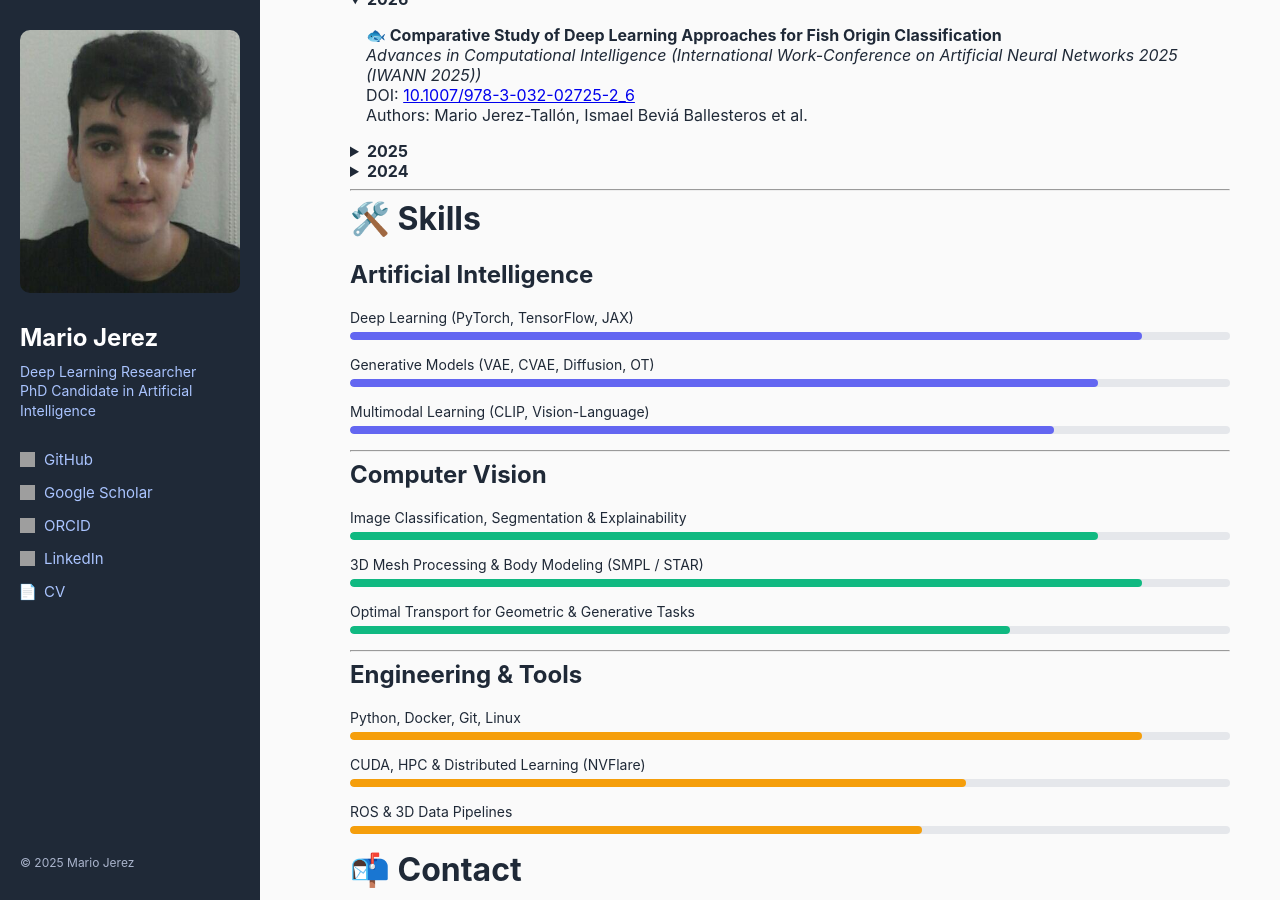
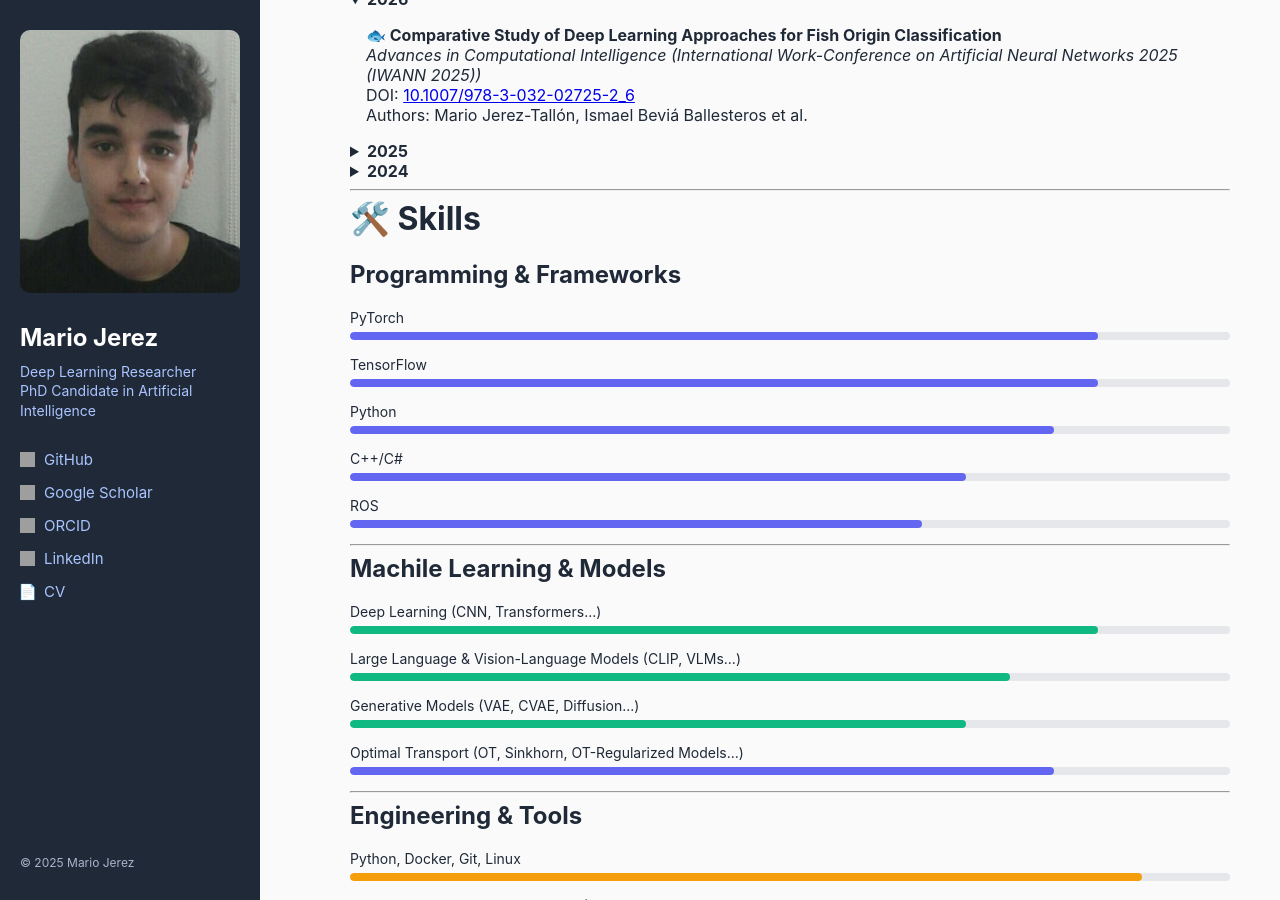
Before and after one commit to Mariojt72/Mariojt72.github.io, a Jekyll site: the page built from index.md, in a window 1280 px wide and 900 px high, scrolled down 619 px. Built offline with Jekyll 4.4.1, drawn with Linux system fonts in a browser that asks for light colours; grey boxes are pictures that could not be loaded.

Commit message:
Update index.md

```diff
--- a/index.md
+++ b/index.md
@@ -101,51 +101,72 @@ Generative models *(CVAE, VAE-OT)*, 3D mesh reconstruction, and anthropometric e
 
 # 🛠️ Skills
 
-## Artificial Intelligence
+## Programming & Frameworks
 
 <div class="skill ai">
-  <span class="skill-name">Deep Learning (PyTorch, TensorFlow, JAX)</span>
-  <div class="skill-bar">
-    <div class="skill-level" style="width: 90%"></div>
-  </div>
-</div>
-
-<div class="skill ai">
-  <span class="skill-name">Generative Models (VAE, CVAE, Diffusion, OT)</span>
+  <span class="skill-name">PyTorch</span>
   <div class="skill-bar">
     <div class="skill-level" style="width: 85%"></div>
   </div>
 </div>
 
 <div class="skill ai">
-  <span class="skill-name">Multimodal Learning (CLIP, Vision-Language)</span>
+  <span class="skill-name">TensorFlow</span>
+  <div class="skill-bar">
+    <div class="skill-level" style="width: 85%"></div>
+  </div>
+</div>
+
+<div class="skill ai">
+  <span class="skill-name">Python</span>
   <div class="skill-bar">
     <div class="skill-level" style="width: 80%"></div>
   </div>
 </div>
 
+<div class="skill ai">
+  <span class="skill-name">C++/C#</span>
+  <div class="skill-bar">
+    <div class="skill-level" style="width: 70%"></div>
+  </div>
+</div>
+
+<div class="skill ai">
+  <span class="skill-name">ROS</span>
+  <div class="skill-bar">
+    <div class="skill-level" style="width: 65%"></div>
+  </div>
+</div>
+
 ---
 
-## Computer Vision
+## Machile Learning & Models
 
 <div class="skill cv">
-  <span class="skill-name">Image Classification, Segmentation & Explainability</span>
+  <span class="skill-name">Deep Learning (CNN, Transformers...) </span>
   <div class="skill-bar">
     <div class="skill-level" style="width: 85%"></div>
   </div>
 </div>
 
 <div class="skill cv">
-  <span class="skill-name">3D Mesh Processing & Body Modeling (SMPL / STAR)</span>
+  <span class="skill-name">Large Language & Vision-Language Models (CLIP, VLMs...)</span>
   <div class="skill-bar">
-    <div class="skill-level" style="width: 90%"></div>
+    <div class="skill-level" style="width: 75%"></div>
   </div>
 </div>
 
 <div class="skill cv">
-  <span class="skill-name">Optimal Transport for Geometric & Generative Tasks</span>
+  <span class="skill-name">Generative Models (VAE, CVAE, Diffusion...)</span>
   <div class="skill-bar">
-    <div class="skill-level" style="width: 75%"></div>
+    <div class="skill-level" style="width: 70%"></div>
+  </div>
+</div>
+
+<div class="skill ai">
+  <span class="skill-name">Optimal Transport (OT, Sinkhorn, OT-Regularized Models...)</span>
+  <div class="skill-bar">
+    <div class="skill-level" style="width: 80%"></div>
   </div>
 </div>
 
```
